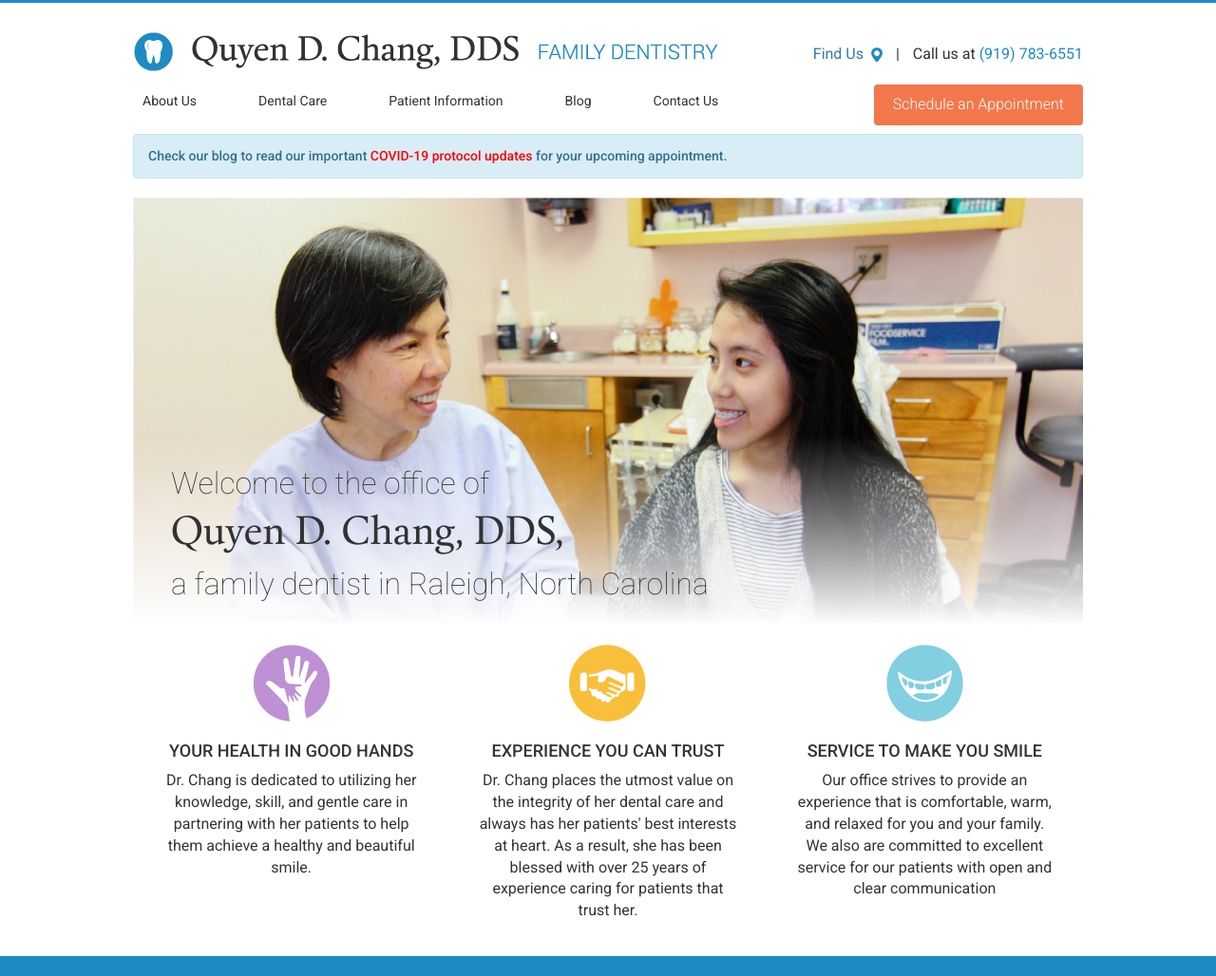
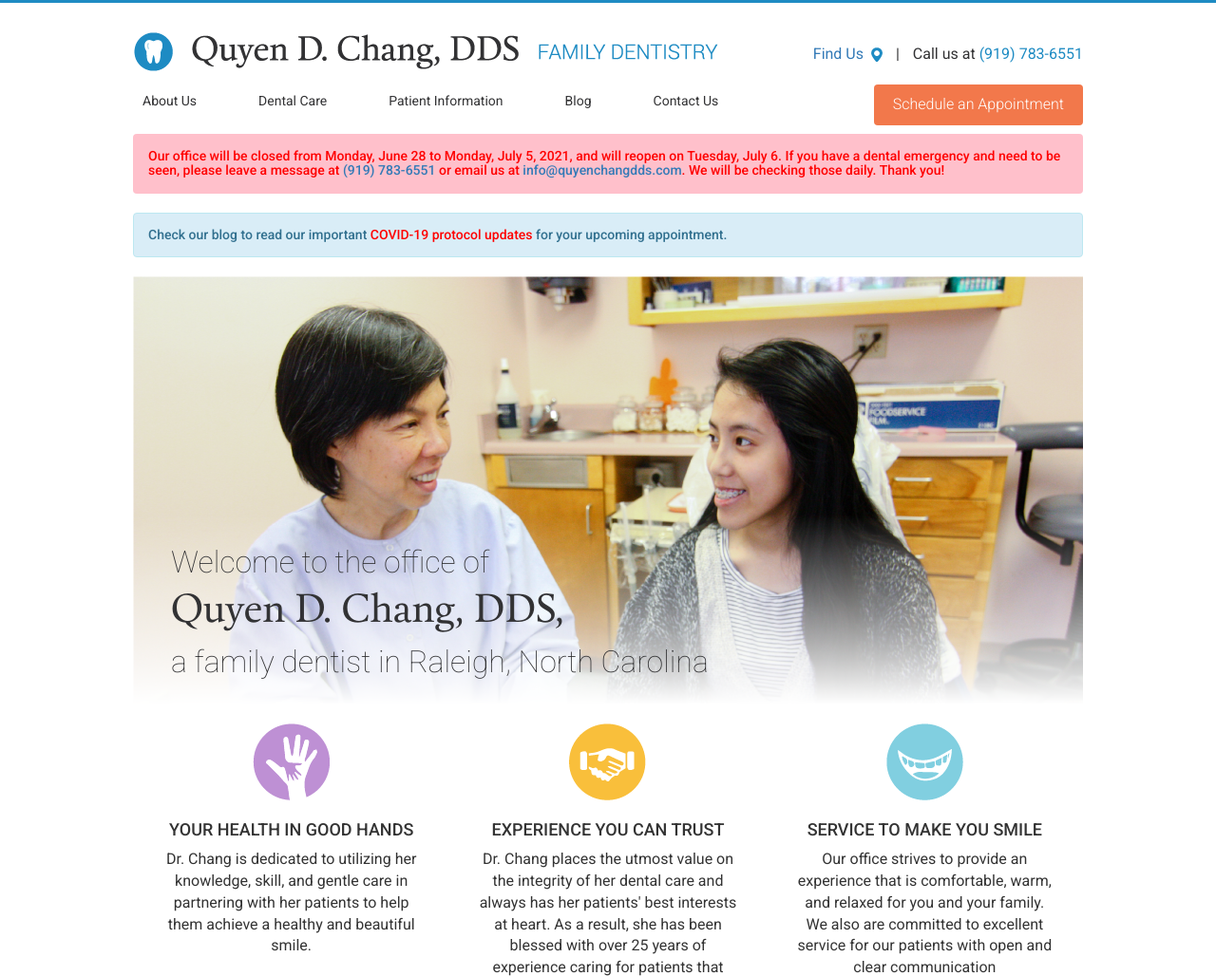
Before and after one commit to gabrielyeung/changdds, a Jekyll site: the page built from index.html, in a window 1280 px wide, cut to the strip 0-1028 px from the top of the page. Shown: the whole strip at 95% size. Built offline with Jekyll 4.4.1, drawn with Linux system fonts in a browser that asks for light colours.

Commit message:
fix: add july 4th message

```diff
--- /dev/null
+++ b/_includes/alerts/july4.html
@@ -0,0 +1,3 @@
+<h5 class="alert alert-red">
+  Our office will be closed from Monday, June 28 to Monday, July 5, 2021, and will reopen on Tuesday, July 6. If you have a dental emergency and need to be seen, please leave a message at <a href="tel:19197836551">(919) 783-6551</a> or email us at <a href="mailto:{{site.email}}">{{site.email}}</a>. We will be checking those daily. Thank you!
+</h5>
--- a/_includes/header.html
+++ b/_includes/header.html
@@ -50,5 +50,6 @@
     {% include alerts/christmas.html %}
   {% endcomment %}
 
+  {% include alerts/july4.html %}
   {% include alerts/covid19-reopen.html %}
 </header>
```
